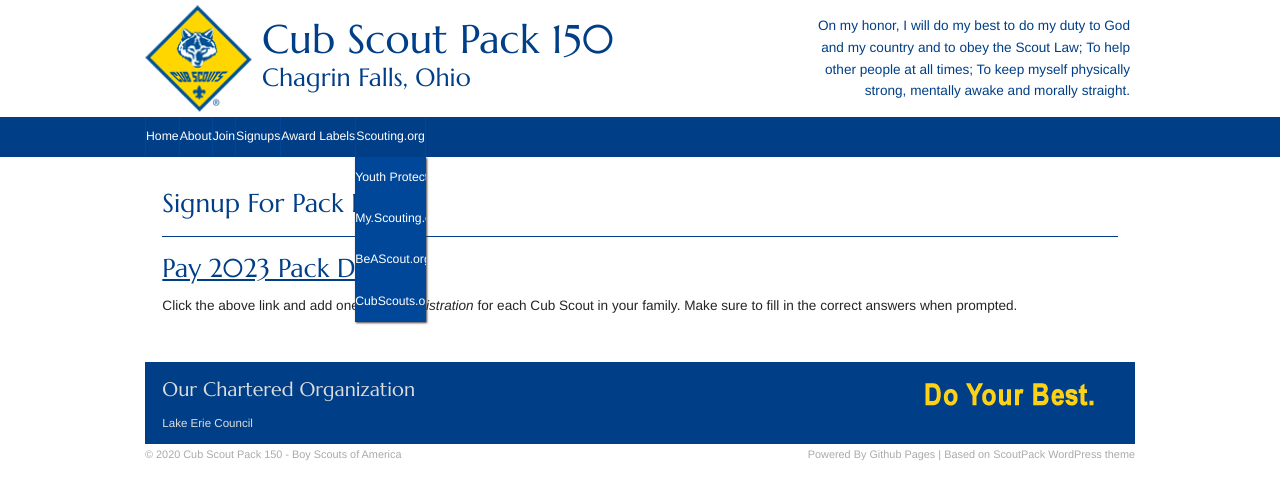
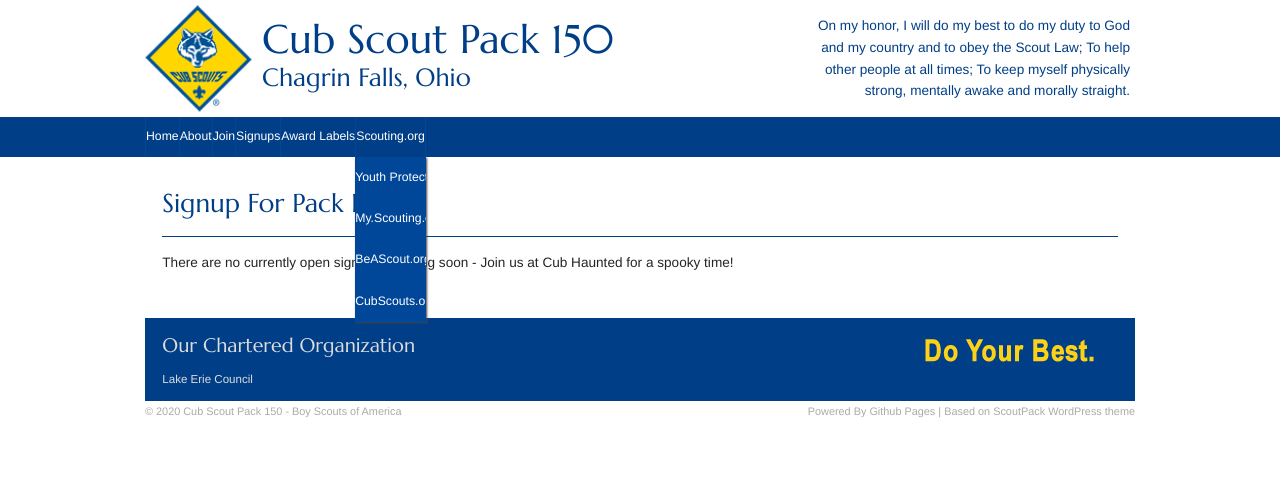
Before and after one commit to Pack150/Pack150.github.io, a Jekyll site: the page built from signups.md, in a window 1280 px wide. Shown: the top 500 px of the page. Built offline with Jekyll 4.4.1, drawn with Linux system fonts in a browser that asks for light colours; nearby versions of some CDN libraries; library files that are not in the unit come from our copies.

Commit message:
Update signups.md

```diff
--- a/signups.md
+++ b/signups.md
@@ -6,9 +6,9 @@
 ---
 
 ************
-<!--
 There are no currently open signups.
--->
+Coming soon - Join us at Cub Haunted for a spooky time!
+
 
 <!--
 ## [Cub Haunted, Oct 7-9, 2022](https://cub-haunted-weekend-2022.cheddarup.com)
@@ -26,9 +26,10 @@
 ## [2023 Blue and Gold](https://pack150-blue-gold-banquet-2023.cheddarup.com)
 Click the above link and add one attendee for each member of your family.
 -->
+<!--
 ## [Pay 2023 Pack Dues](https://pack-150-registration-for-2023.cheddarup.com)
 Click the above link and add one _Scout Registration_ for each Cub Scout in your family. Make sure to fill in the correct answers when prompted.
-
+-->
 <!--
 ## [USS Little Rock - April 2023](https://pack-150-uss-little-rock-spring-2023.cheddarup.com)
 Click the above link and add for each Cub Scout, Adult, and Sibling in your family.
```
